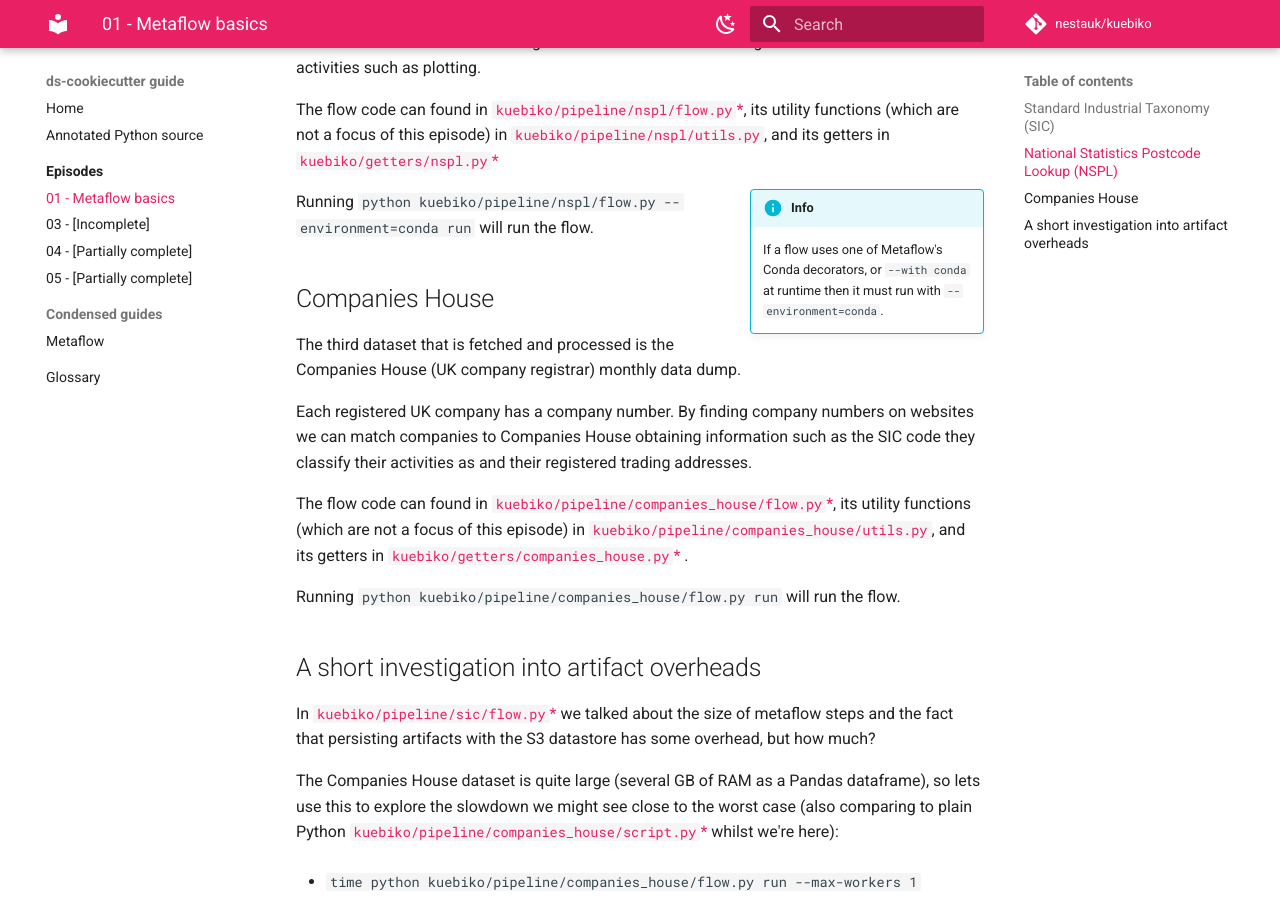
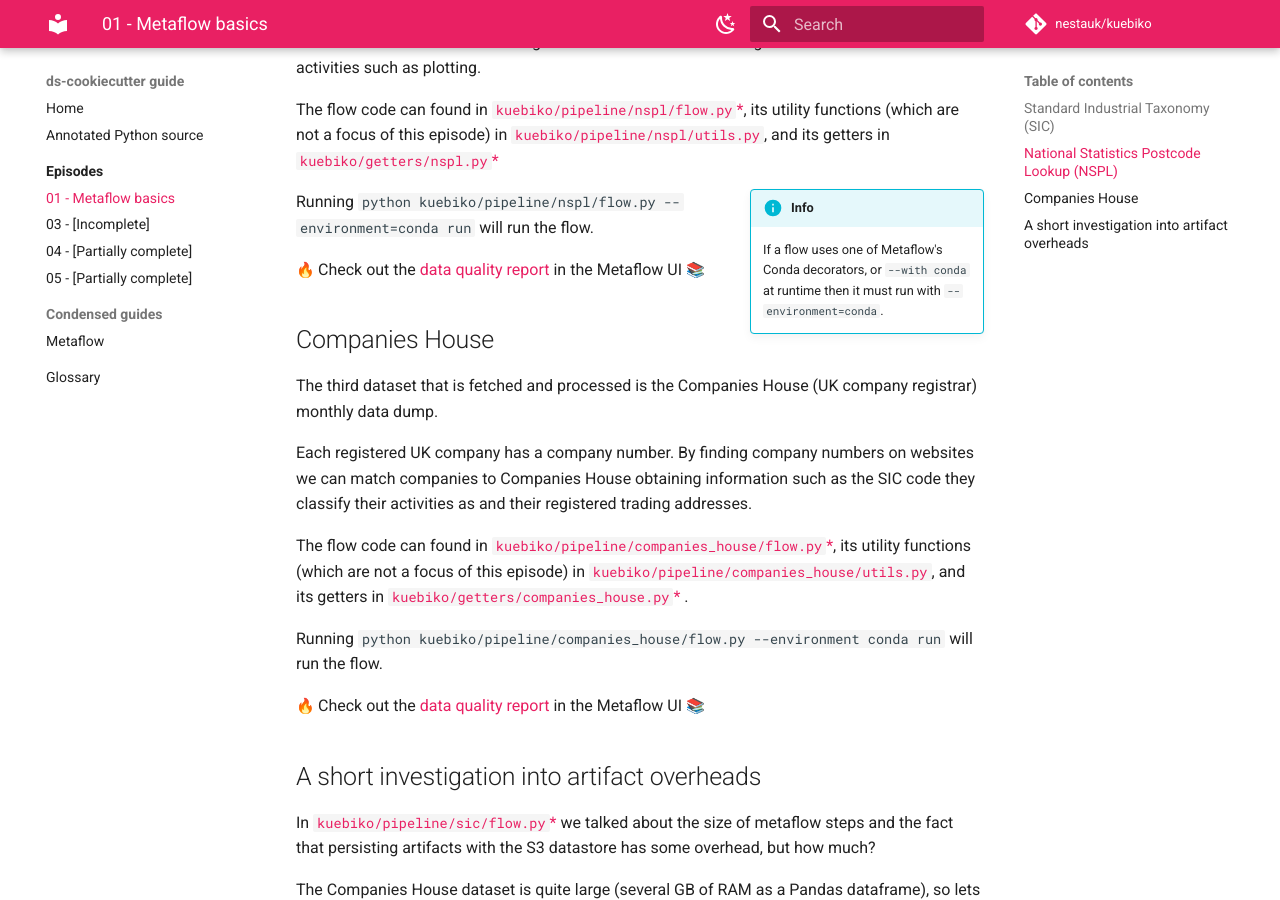
Before and after one commit to nestauk/kuebiko, an MkDocs documentation site: the page built from docs/guide/episodes/episode_01.md, in a window 1280 px wide and 900 px high, scrolled down 1783 px. Built offline with MkDocs 1.6.1 and Material for MkDocs 9.7.7, drawn with Linux system fonts in a browser that asks for light colours; emoji names are drawn with the system emoji font; comment, search, counter and statistics services are not loaded.

Commit message:
Add metaflow UI links

```diff
--- a/docs/guide/episodes/episode_01.md
+++ b/docs/guide/episodes/episode_01.md
@@ -56,6 +56,8 @@ The flow code can found in [`kuebiko/pipeline/nspl/flow.py`\*](../pycco/kuebiko/
 
 Running `python kuebiko/pipeline/nspl/flow.py --environment=conda run` will run the flow.
 
+:flame: Check out the [data quality report](https://dap-tools.uk/NsplLookup/3593/data_quality_report/28522?direction=desc&group=false&order=startTime&section=cf101562b5bab00ad867196dbcb99d17dd57f36f&status) in the Metaflow UI :books:
+
 ## Companies House
 
 The third dataset that is fetched and processed is the Companies House (UK company registrar) monthly data dump.
@@ -65,7 +67,9 @@ Each registered UK company has a company number. By finding company numbers on w
 The flow code can found in [`kuebiko/pipeline/companies_house/flow.py`\*](../pycco/kuebiko/pipeline/companies_house/flow.html), its utility functions (which are not a focus of this episode) in [`kuebiko/pipeline/companies_house/utils.py`](../pycco/kuebiko/pipeline/companies_house/utils.html), and its getters in [`kuebiko/getters/companies_house.py`\*](../pycco/kuebiko/getters/companies_house.html)
 .
 
-Running `python kuebiko/pipeline/companies_house/flow.py run` will run the flow.
+Running `python kuebiko/pipeline/companies_house/flow.py --environment conda run` will run the flow.
+
+:flame: Check out the [data quality report]() in the Metaflow UI :books:
 
 ## A short investigation into artifact overheads
 
```
Also changed, not shown: docs/guide/episodes/episode_04.md (+2 -0 lines).
